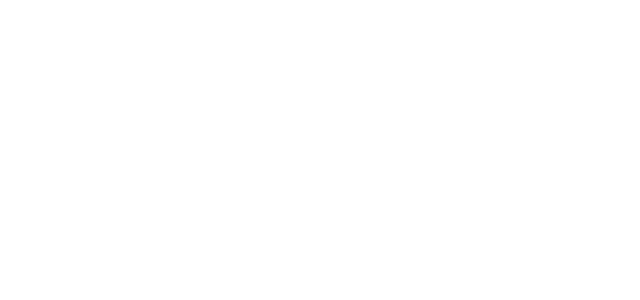
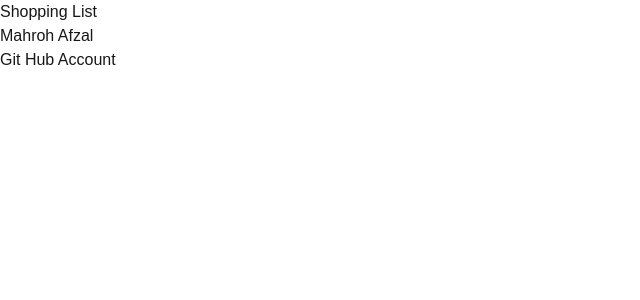
Before and after one commit to Mahroh-Afzal/cprg306-assignments, a Next.js app: page /week-2 in a window 1280 px wide. Shown: the top 300 px of the page, without its empty margins (0-640 px from the left). Built offline with nearby package versions, Linux system fonts and the light colour scheme.

Commit message:
Added Student Info
Added my info

```diff
--- a/app/page.js
+++ b/app/page.js
@@ -1,9 +1,10 @@
 import Image from "next/image";
+import Link from "next/link";
 
 export default function Home() {
   return (
   <main>
-
+    <Link href= "./week-2"> Week 2 </Link>
   </main>
   );
 }
--- a/app/week-2/page.js
+++ b/app/week-2/page.js
@@ -1,9 +1,10 @@
-
+import Student from "./student-info";
 
 export default function Page() {
     return (
-        <main>
-
-        </main>
+      <main>
+        <h1>Shopping List</h1>
+        <Student/>
+      </main>
     );
-}
+  }
--- /dev/null
+++ b/app/week-2/student-info.js
@@ -0,0 +1,11 @@
+import Link from "next/link";
+
+
+export default function Student(){
+    return(
+<main>
+    <h1> Mahroh Afzal </h1>
+    <Link href= "https://github.com/Mahroh-Afzal/cprg306-assignments"> Git Hub Account</Link>
+    </main>
+    );
+}
```
